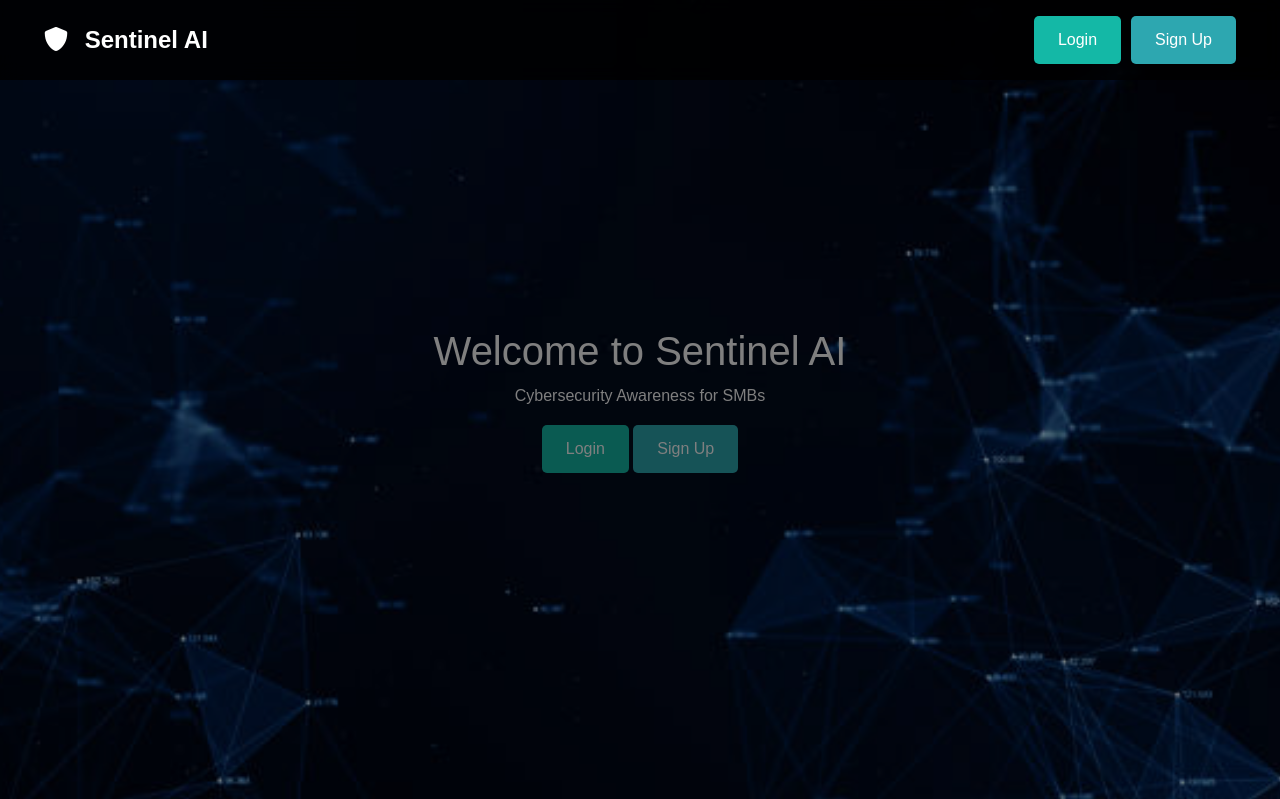
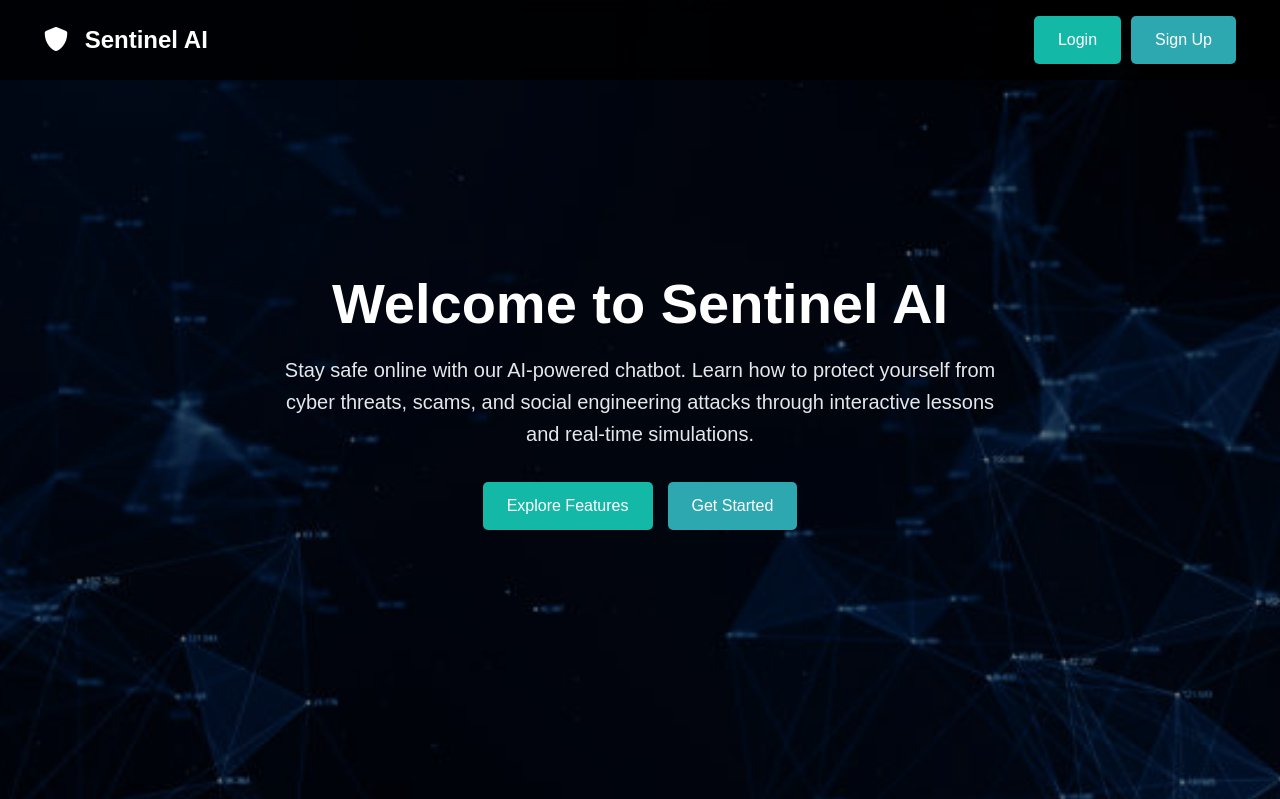
Before and after one commit to Crisoal/security-assistant-chatbot, a Django app: page / in a window 1280 px wide. Shown: the top 799 px of the page. Run offline with Django 5.2, Linux system fonts and the light colour scheme.

Commit message:
Adding changes to the home

```diff
--- a/users/templates/home.html
+++ b/users/templates/home.html
@@ -36,12 +36,24 @@
     </nav>
 
     <!-- Hero Section -->
-    <div class="hero-section">
-        <div class="hero-overlay">
-            <h1>Welcome to Sentinel AI</h1>
-            <p>Cybersecurity Awareness for SMBs</p>
-            <a href="{% url 'login' %}" class="btn btn-primary">Login</a>
-            <a href="{% url 'signup' %}" class="btn btn-secondary">Sign Up</a>
+    <section
+      class="hero-section"
+      style="background-image: url('{% static 'images/pic2.jpg' %}')"
+    >
+      <div class="container">
+        <div class="row justify-content-center text-center">
+          <div class="col-md-8">
+            <h1 class="header">Welcome to Sentinel AI</h1>
+            <p class="description">
+              Stay safe online with our AI-powered chatbot. Learn how to protect
+              yourself from cyber threats, scams, and social engineering attacks
+              through interactive lessons and real-time simulations.
+            </p>
+            <div class="cta-buttons">
+              <a href="#features" class="btn btn-primary">Explore Features</a>
+              <a href="#signup" class="btn btn-secondary">Get Started</a>
+            </div>
+          </div>
         </div>
       </div>
     </section>
```
